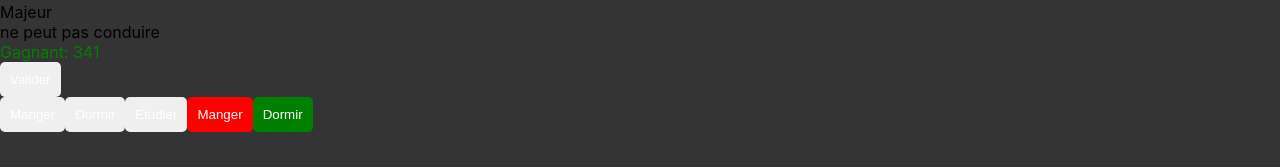
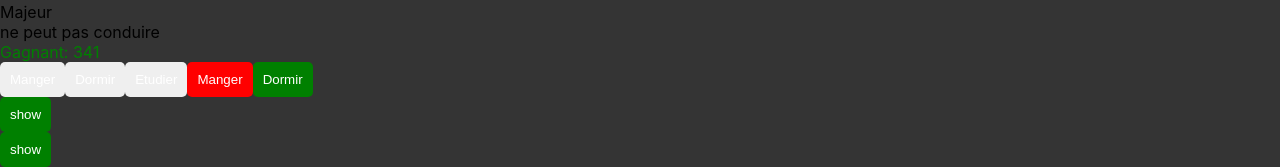
Before and after one commit to Djemai-Samy/react_12-12-22, a React (Create React App) app: page / in a window 1280 px wide. Shown: the part 1176-1343 px from the top of the page. Before the commit the page ends 1308 px from the top, so only its background shows below. Built offline with nearby package versions, Linux system fonts and the light colour scheme.

Commit message:
Exercice: Menu secret

```diff
--- a/src/App.js
+++ b/src/App.js
@@ -4,31 +4,42 @@ import Header from "./Composants/Container/Header/Header";
 import Player from "./Composants/Container/Player/Player";
 import Routine from "./Composants/Container/Routine/Routine";
 import User from "./Composants/Container/User/User";
-
+import Menu from "./Composants/Container/Menu/Menu";
+import Button from "./Composants/UI/Button/Button";
 
 function App() {
-
-  let userFromDB = {
-    nom:"John",
-    prenom:"Doe",
-    hobbies:["Programmation", "Graphisme", "Musique"],
-    avatarURL:"https://www.djemai-samy.com/Hero/Image_samy_djemai.svg",
-    age:27
-  }
-
-  function afficheAlert(){
-    alert('Je suis cliqué!')
-  }
+	let userFromDB = {
+		nom: "John",
+		prenom: "Doe",
+		hobbies: ["Programmation", "Graphisme", "Musique"],
+		avatarURL: "https://www.djemai-samy.com/Hero/Image_samy_djemai.svg",
+		age: 27,
+	};
 
 	return (
 		<div>
-      <Counter />
+			<Counter />
 			<Header />
 			<User utilisateur={userFromDB} />
 			<Player user={userFromDB} />
+			<Routine />
 
-      <button onClick={ afficheAlert }>Valider</button>
-      <Routine />
+      <Menu>
+				<div>
+					<h2>Menu secret</h2>
+					<ul>
+						<li>Programmation</li>
+						<li>graphisme</li>
+					</ul>
+				</div>
+			</Menu>
+
+      <Menu>
+				<div id="test">
+					<h2>Un autre menu secret</h2>
+				</div>
+			</Menu>
+
 		</div>
 	);
 }
--- a/src/Composants/Container/Counter/Counter.js
+++ b/src/Composants/Container/Counter/Counter.js
@@ -26,6 +26,7 @@ export default function Counter() {
     setDoubleCompteur(newCounter*2)
   }
 
+
 	return (
 		<div>
 			<p style={{ color: "white" }}>Counter: {compteur}</p>
--- /dev/null
+++ b/src/Composants/Container/Menu/Menu.js
@@ -0,0 +1,27 @@
+import React, { useState } from "react";
+import Button from "../../UI/Button/Button";
+
+export default function Menu(props) {
+
+  console.log(props);
+	const [isShow, setIsShow] = useState(false);
+
+  function toggleShow(){
+
+   setIsShow(!isShow);
+   //setIsShow(isShow ? false : trues)
+  }
+
+  return (
+		<div>
+      <Button id="test" title={isShow ? "hide" : "show"} color={isShow ? 'red': 'green'} fonction={toggleShow}/>
+			{isShow ? (props.children) : null}
+		</div>
+	);
+}
+
+//Une variable de type bool, Note: Utiliser un useState: DONE
+
+//Afficher ou cacher le menu suivant la variable: Note: les conditions : Opérateur ternaire. DONE
+
+//Un bouton qui execute une fonction: Afficher ou cacher le menu: Changer la variable de true a false ou de false a true DONE
--- a/src/Composants/UI/Button/Button.js
+++ b/src/Composants/UI/Button/Button.js
@@ -1,9 +1,10 @@
 //Un composant / A Component
 
-export default function Button({title, color, fonction}) {
+export default function Button({title, color, fonction, id}) {
 
 	return (
 		<button
+    id={id}
       onClick={fonction}
 			style={{
 				backgroundColor: color,
```
